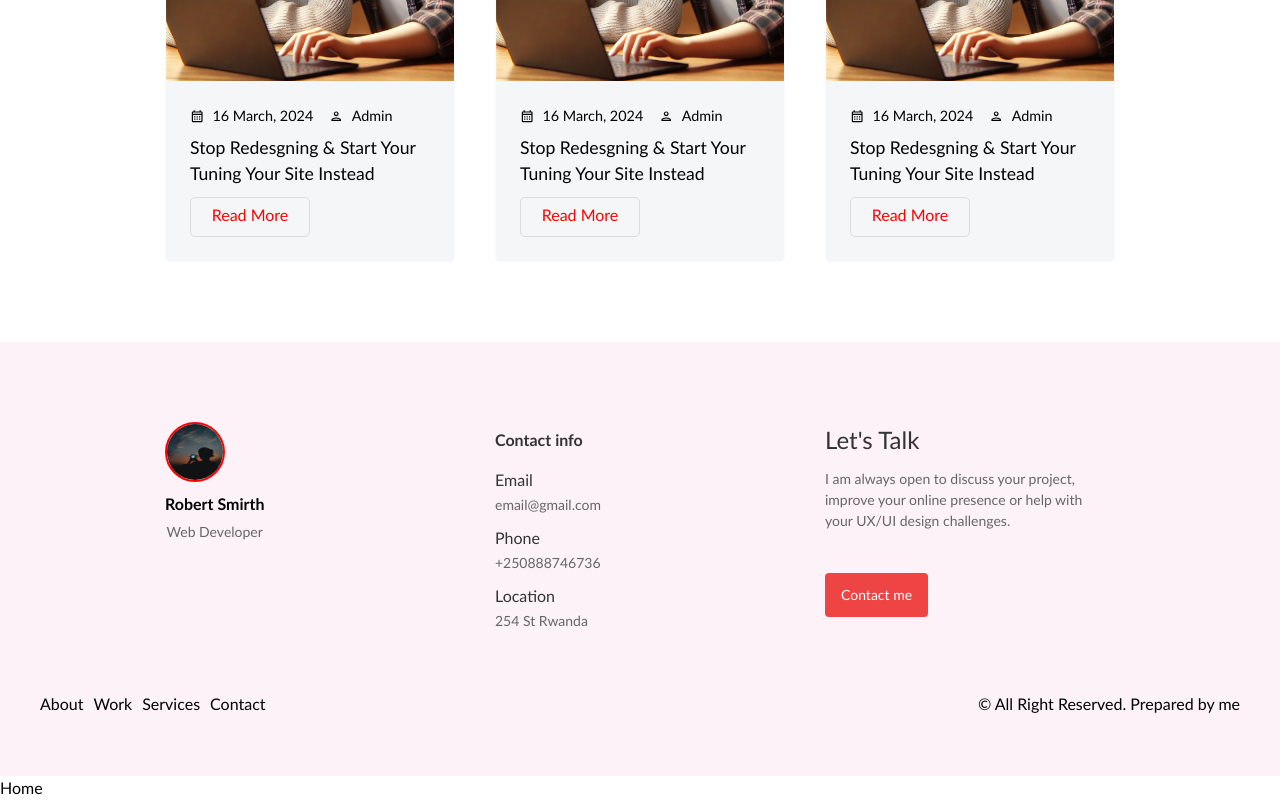
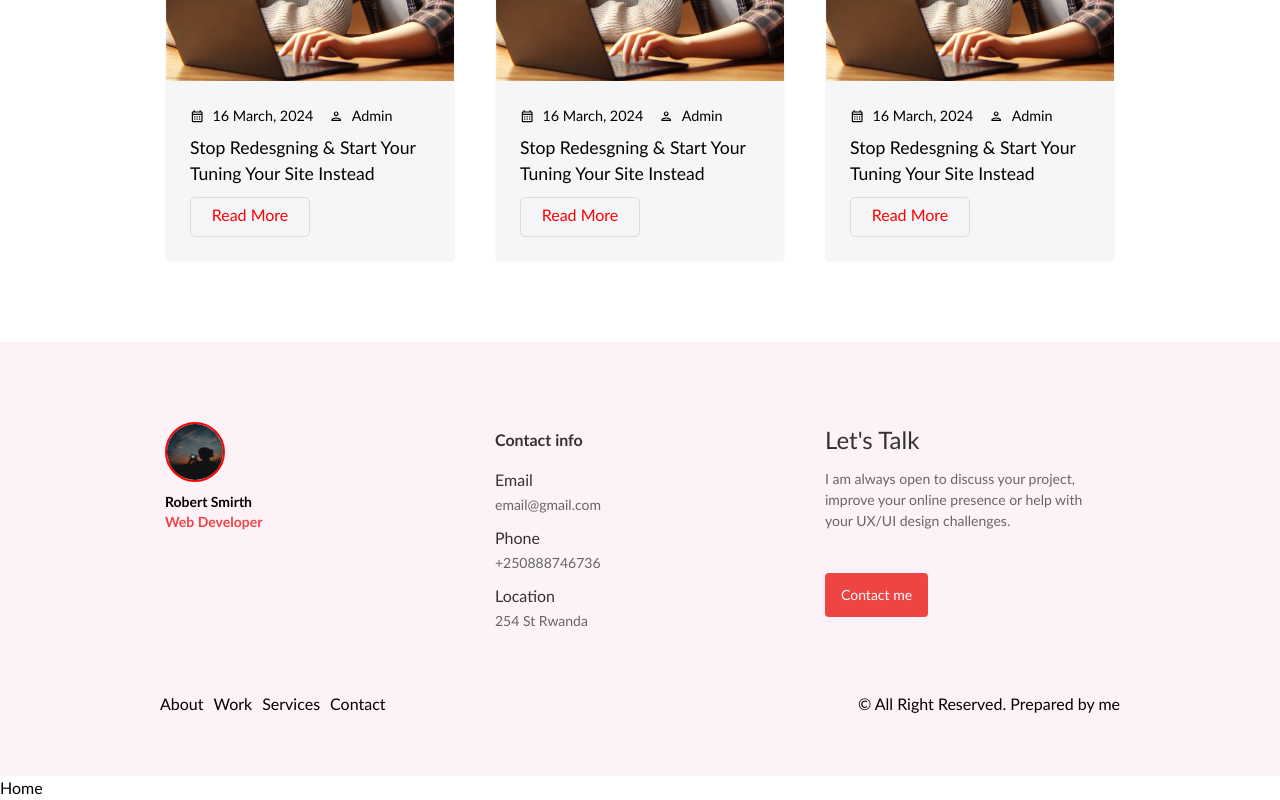
Before and after one commit to gashnick/my-portifolio-web, a React (Vite) app: page / in a window 1280 px wide. Shown: the part 4333-5133 px from the top of the page. Built offline with nearby package versions, Linux system fonts and the light colour scheme.

Commit message:
make some changes

```diff
--- a/src/components/QTA/Qta.jsx
+++ b/src/components/QTA/Qta.jsx
@@ -5,11 +5,22 @@ import "./qta.css";
 
 export default function Qta() {
   const [isOpen, setIsOpen] = useState([false, false, false]); // Array for tracking open/close state of multiple sections
-
+  const [showText, setShowText] = useState([false]);
   const handleToggle = (index) => {
     const updatedToggle = [...isOpen];
     updatedToggle[index] = !updatedToggle[index]; // Toggle the specific section
     setIsOpen(updatedToggle);
+    if (updatedToggle[index]) {
+      setTimeout(() => {
+        const updatedShowText = [...showText];
+        updatedShowText[index] = true;
+        setShowText(updatedShowText);
+      }, 1000);
+    } else {
+      const updatedShowText = [...showText];
+      updatedShowText[index] = false;
+      setShowText(updatedShowText);
+    }
   };
 
   return (
@@ -30,7 +41,7 @@ export default function Qta() {
               </h2>
               {isOpen[0] ? (
                 <LuMinus
-                  className="cursor-pointer"
+                  className="cursor-pointer transition-transform duration-300"
                   onClick={() => handleToggle(0)}
                 />
               ) : (
@@ -41,7 +52,7 @@ export default function Qta() {
               )}
             </div>
             {isOpen[0] && (
-              <p className="mt-2">
+              <p className="mt-2 transition-opacity duration-300 opacity-100">
                 Here is the text that appears when the <br /> icon is clicked.
                 You can describe how to <br /> care for windows and doors here.
               </p>
--- a/src/components/footer/Footer.jsx
+++ b/src/components/footer/Footer.jsx
@@ -8,9 +8,9 @@ export default function Footer() {
       <div className="footer-info">
         <div className="footer-img footer-box">
           <img src={image} alt="profile" />
-          <div className="img-desc">
+          <div className="img-desc flex flex-col items-start text-sm">
             <span>Robert Smirth</span>
-            <p>Web Developer</p>
+            <span className="text-red-500">Web Developer</span>
           </div>
         </div>
         <div className="footer-contact footer-box">
@@ -42,7 +42,7 @@ export default function Footer() {
           </a>
         </div>
       </div>
-      <div className="footer-links footer-box">
+      <div className="footer-links">
         <div className="pages">
           <ul>
             <li>About</li>
--- a/src/components/footer/footer.css
+++ b/src/components/footer/footer.css
@@ -113,7 +113,8 @@ ul {
   display: flex;
   justify-content: space-between;
   align-items: center;
-  width: 100%;
+  width: 80%;
+  margin: 20px 0;
 }
 .footer-links .copyright {
   margin-left: auto;
@@ -124,6 +125,11 @@ ul {
   align-items: center;
   gap: 10px;
   margin-right: 20px;
+}
+.footer-links ul li:hover {
+  text-decoration: underline;
+  color: red;
+  cursor: pointer;
 }
 .footer-links .pages {
   display: flex;
```
